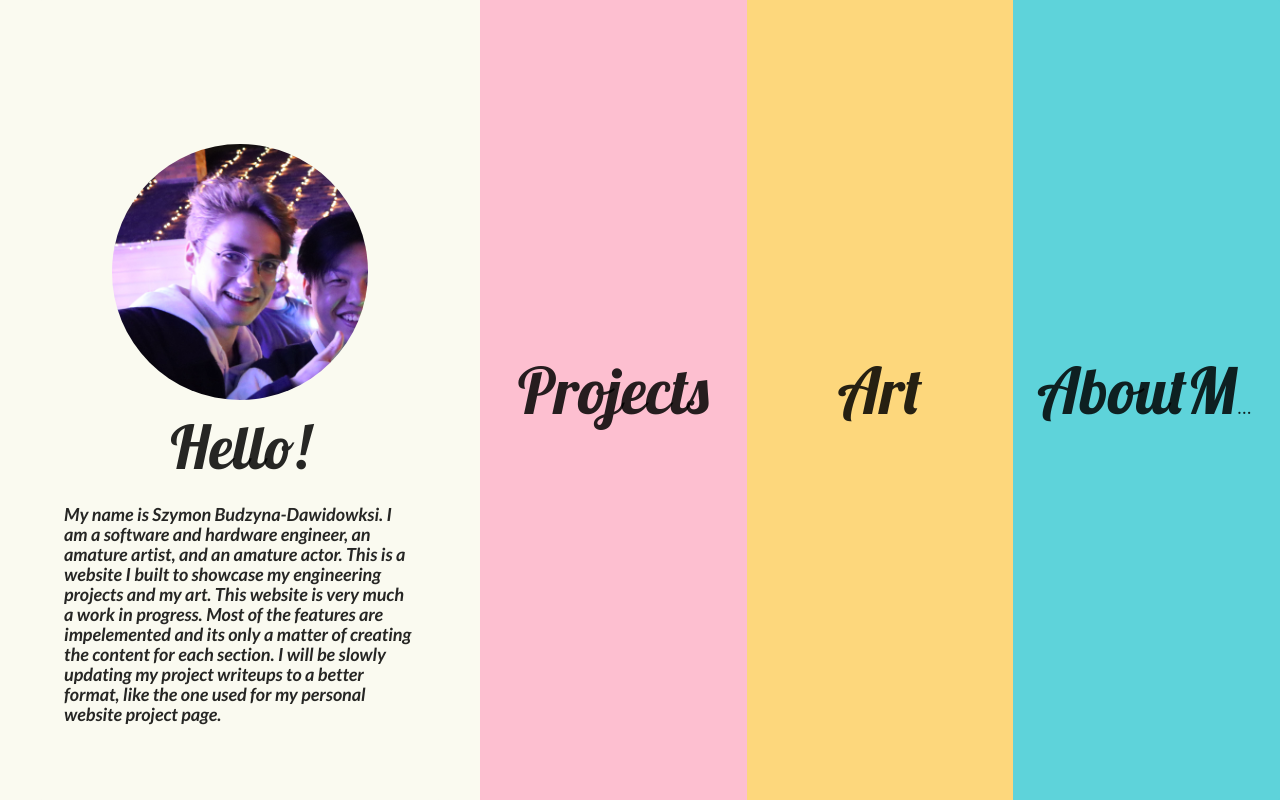
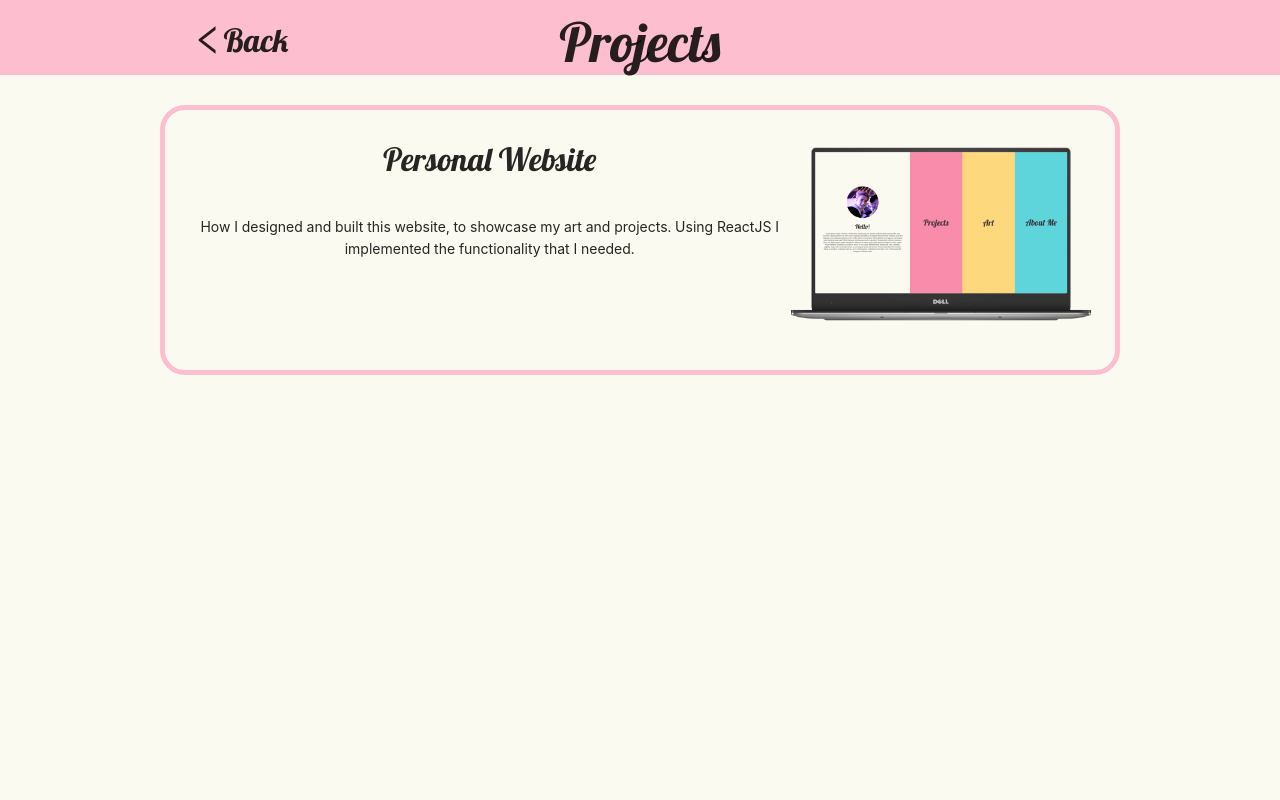
Before and after one commit to SzymonDawi/PersonalWebsite, a React (Create React App) app: page /#/Projects in a window 1280 px wide. Built offline with nearby package versions, Linux system fonts and the light colour scheme.

Commit message:
Rework projects page

```diff
--- a/src/App.css
+++ b/src/App.css
@@ -36,13 +36,13 @@
 
 .Title{
   font-family:'Lobster';
-  font-size: 64px;
+  font-size: 54px;
 
 }
 
 .SubHeading{
   font-family:'Lobster';
-  font-size: 36px;
+  font-size: 32px;
 }
 
 .SubHeading-Lato{
--- a/src/App.js
+++ b/src/App.js
@@ -1,7 +1,7 @@
 import './App.css';
 import React, { Component } from 'react';
 import {Col, Row, Card, Avatar} from 'antd';
-import {BrowserRouter as Router, Switch, Route, NavLink, Redirect} from 'react-router-dom';
+import {HashRouter as Router, Switch, Route, NavLink, Redirect} from 'react-router-dom';
 
 import Pillar from "./Components/Pillar";
 import Projects from "./Components/Projects";
@@ -35,20 +35,19 @@ class App extends Component{
       <div className="App ">
             <Router>
               <Switch>
-                <Route exact path="/Projects">
-
+                <Route exact path="/projects">
                   <Projects BackgroundColour={this.state.ColColour.col} AccentColour={this.state.ColColour.col1}></Projects>
                 </Route>
 
-                <Route path="/Art">
+                <Route path="/art">
                   <Art BackgroundColour={this.state.ColColour.col} AccentColour={this.state.ColColour.col2}></Art>
                 </Route>
 
-                <Route path="/AboutMe">
+                <Route path="/aboutme">
                   <AboutMe BackgroundColour={this.state.ColColour.col3}></AboutMe>
                 </Route>
 
-                <Route path="/Projects/PersonalWebsite">
+                <Route path="/projects/personalwebsite">
                     <PersonalSite BackgroundColour={this.state.ColColour.col} AccentColour={this.state.ColColour.col1}></PersonalSite>
                 </Route>
 
@@ -67,7 +66,7 @@ class App extends Component{
                       <Row style={{height: "100vh"}}>
                         <Col span={this.state.ColSize.col1} style={{backgroundColor: this.state.ColColour.col1}} >
                             <NavLink
-                                to="/Projects"
+                                to="/projects"
                                 activeClassName="selected">
                                 <Pillar
                                     ChangeSize={this.changeColSize}
@@ -82,7 +81,7 @@ class App extends Component{
 
                         <Col span={this.state.ColSize.col2} style={{backgroundColor: this.state.ColColour.col2}}>
                           <NavLink
-                              to="/Art"
+                              to="/art"
                               activeClassName="selected">
                               <Pillar
                                   ChangeSize={this.changeColSize}
@@ -95,7 +94,7 @@ class App extends Component{
 
                         <Col span={this.state.ColSize.col3} style={{backgroundColor: this.state.ColColour.col3}}>
                           <NavLink
-                              to="/AboutMe"
+                              to="/aboutme"
                               activeClassName="selected">
                               <Pillar
                                   ChangeSize={this.changeColSize}
--- a/src/Components/PersonalSite/PersonalSite.js
+++ b/src/Components/PersonalSite/PersonalSite.js
@@ -5,6 +5,7 @@ import { Table, Tag, Space } from 'antd';
 import {Link} from 'react-scroll'
 
 import GitRepo from '../GitRepo';
+import Title from '../Title/Title';
 
 class PersonalSite extends Component{
     constructor(props) {
@@ -22,25 +23,14 @@ class PersonalSite extends Component{
         }
       }
 
-    click = () =>{
-        window.location.href="#implementation";
-    }
-
     render(){
         return(
             <div>
                 <Row>
                     <Col span={24}>
-                        <Row style={{backgroundColor: this.props.AccentColour, paddingTop:"20px", height:"150px"} } >
-                            <Col span={5} offset={2}>
-                                <Button ghost type="text" size="large" href="/Projects" style={{marginTop:"35px"}}>
-                                    <p className="SubHeading"> <LeftOutlined />Back </p>
-                                </Button>
-                            </Col>
-                            <Col span={6} offset={2}><p className="Title"> Personal Website </p>  </Col>
-                        </Row>
+                        <Title colour={this.props.AccentColour} title="Projects" backUrl="/#/projects"/>
 
-                        <Row align="middle" justify="center" style={{paddingTop:"5%", paddingBottom:"5%", backgroundColor: this.props.BackgroundColour}}>
+                        <Row align="middle" justify="center" style={{backgroundColor: this.props.BackgroundColour}}>
 
                             <Col span={10} style={{paddingLeft:"50px"}}>
                                 <Row align="middle">
@@ -74,45 +64,15 @@ class PersonalSite extends Component{
                                     </Col>
                                 </Row>
                             </Col>
-                        </Row>
 
-                        <Row  justify="center" align="middle" style={{backgroundColor: this.props.AccentColour, paddingTop:"50px", paddingBottom:"50px"}}>
-                            <Col style={{width: "300px"}}>
-                                <Link to="design" spy={true} smooth={true}>
-                                    <Card
-                                        bordered={false}
-                                        style={{ width: "300px", height:"300px", cursor: "pointer"}}
-                                        cover={<img style={{objectFit:"cover"}} src={"/Img/projectImg/DesignWhiteMiddle.jpg"} />}
-                                    >
-                                        <Row justify="center" style={{marginTop:"-215px"}}>
-                                            <Col>
-                                                <p className="SubHeading-Lato">Site mockup</p>
-                                            </Col>
-                                        </Row>
-                                    </Card>
-                                </Link>
-                            </Col>
-                            <Col offset={3} style={{width: "300px"}} >
-                                <Link to="Implementation" spy={true} smooth={true}>
-                                    <Card
-                                        bordered={false}
-                                        style={{ width: "300px", height:"300px", cursor: "pointer"}}
-                                        cover={<img style={{objectFit:"cover"}} src={"/Img/ProjectImg/codeImplementationWhiteMiddle.jpg"} />}
-                                        onClick={this.click}
-                                    >
-                                        <Row justify="center" style={{marginTop:"-215px"}}>
-                                            <Col>
-                                                <p className="SubHeading-Lato" >Implementation</p>
-                                            </Col>
-                                        </Row>
-                                    </Card>
-                                </Link>
+                            <Col lg={{span: 8}} md={{span: 0}} xs={{span: 0}}>
+                                <img src="/Img/ProjectImg/website_on_laptop.png" style={{width: "600px", marginLeft:"50px"}}></img>
                             </Col>
                         </Row>
 
                         <Row id="design" justify="center" style={{backgroundColor:this.props.BackgroundColour}}>
                             <Col>
-                                <Row justify="center" style={{paddingTop: "25px"}} > <p className="SubHeading-Lato">Website mockup</p></Row>
+                                <Row justify="center"> <p className="SubHeading-Lato">Website mockup</p></Row>
                                 <Row justify="center" >
                                     <Col span={13}>
 
@@ -158,6 +118,7 @@ class PersonalSite extends Component{
 
                                 <Row justify="center" style={{height:"800px", paddingTop:"25px", paddingBottom:"25px"}}>
                                     <iframe
+                                        title='figma'
                                         style={{border: "0px", margingleft:"15px", marginRight:"-15px"}}
                                         width="90%"
                                         height="100%"
@@ -168,7 +129,7 @@ class PersonalSite extends Component{
                             </Col>
                         </Row>
 
-                        <Row id="Implementation" justify="center" style={{backgroundColor: this.props.AccentColour, paddingTop: "25px", paddingBottom:"50px"}} >
+                        <Row justify="center" style={{paddingTop: "25px", paddingBottom:"50px"}} >
                             <Col>
                                 <Row justify="center"> <p className="SubHeading-Lato">Implementation</p></Row>
                                 <Row >
--- a/src/Components/Projects/Projects.js
+++ b/src/Components/Projects/Projects.js
@@ -2,6 +2,8 @@ import React, { Component } from 'react';
 import { Card, Col, Row, Button, } from 'antd';
 import { LeftOutlined } from '@ant-design/icons';
 import { Redirect } from 'react-router-dom';
+
+import Title from '../Title/Title';
 
 class Projects extends Component{
     constructor(props) {
@@ -11,8 +13,9 @@ class Projects extends Component{
             ProjectList: [
                 {
                     Name: "Personal Website",
-                    Path: "/Projects/PersonalWebsite",
+                    Path: "/projects/personalwebsite",
                     Description: "How I designed and built this website, to showcase my art and projects. Using ReactJS I implemented the functionality that I needed.",
+                    ImgPath: "/Img/ProjectImg/website_on_laptop.png",
                     Redirect: false,
                     Id: "0",
                 },
@@ -34,37 +37,36 @@ class Projects extends Component{
                 <div>
                     <Row style={{height: "100vh"}} >
                         <Col span={24}>
-                            <Row style={{backgroundColor: this.props.AccentColour, paddingTop:"20px", height:"150px"} } >
-                                <Col span={5} offset={2}>
-                                    <Button ghost type="text" size="large" href="/" style={{marginTop:"35px"}}>
-                                        <p className="SubHeading"> <LeftOutlined />Back</p>
-                                    </Button>
-                                </Col>
-                                <Col span={6} offset={2}><p className="Title">Projects</p></Col>
-                            </Row>
+                            <Title colour={this.props.AccentColour} title="Projects" backUrl="/" />
 
                             <Row justify="center"  style={{backgroundColor: this.props.BackgroundColour, paddingBottom:"50px"}}>
-                                <Col  xxl={{span:12}} xl={{span:18}} lg={{span: 18}} md={{span: 12}} sm={{span: 8}} xs={{span: 8}} >
-                                    <Row justify="center">
+                                <Col xxl={{span:12}} xl={{span:18}} lg={{span: 18}} md={{span: 12}} sm={{span: 8}} xs={{span: 8}}>
+
                                     {this.state.ProjectList.map((Src) => (
-                                        <Col xxl={{span: 7, offset:1}} xl={{span: 8, offset:2}}
-                                            lg={{span: 8, offset:2}} md={{span: 12, offset:2}}
-                                            sm={{span: 24, offset:2}}  xs={{span: 24,  offset:2}}
-                                            style={{paddingTop:"50px"}}
-                                        >
-                                                <Card
-                                                    bordered={false}
-                                                    style={{backgroundColor: "#DCC3C6", width: "100%", height:"100%", cursor: "pointer"}}
-                                                    onClick={e => this.clickProject(Src.Id)}
-                                                >
+
+                                        <Row justify="center" style={{height: "300px", paddingTop:"30px"}}>
+                                            <Card
+                                                bordered={false}
+                                                style={{backgroundColor: this.props.BackgroundColour, width: "100%", height:"100%", cursor: "pointer" , borderRadius: "25px", border: "5px solid " + this.props.AccentColour}}
+                                                onClick={e => this.clickProject(Src.Id)}
+                                            >
+                                                <Row>
+                                                    <Col span={16}>
                                                     <p className="SubHeading"> {Src.Name}</p>
                                                     <p>
                                                         {Src.Description}
                                                     </p>
-                                                </Card>
-                                        </Col>
+
+                                                    </Col>
+
+                                                    <Col lg={{span: 8}} md={{span: 0}} xs={{span: 0}}>
+                                                        <img src={Src.ImgPath} style={{width: "300px", marginTop:"-50px"}}></img>
+                                                    </Col>
+                                                </Row>
+                                            </Card>
+                                        </Row>
                                     ))}
-                                    </Row>
+
                                 </Col>
                             </Row>
                         </Col>
--- /dev/null
+++ b/src/Components/Title/Title.js
@@ -0,0 +1,25 @@
+import React, { Component } from 'react';
+import { Col, Row, Button, } from 'antd';
+import { LeftOutlined } from '@ant-design/icons';
+
+class Title extends Component{
+    constructor(props) {
+        super(props);
+
+      }
+
+    render(){
+        return(
+            <Row style={{backgroundColor: this.props.colour, height:"75px"} }>
+                <Col span={5} offset={2}>
+                    <Button ghost type="text" size="large" href={this.props.backUrl} style={{marginTop:"20px"}}>
+                        <p className="SubHeading"> <LeftOutlined />Back</p>
+                    </Button>
+                </Col>
+                <Col span={6} offset={2}><p className="Title">{this.props.title}</p></Col>
+            </Row>
+        );
+    }
+}
+
+export default Title;
```
Also changed, not shown: src/Components/Art/Art.js (+3 -8 lines), public/Img/ProjectImg/website_on_laptop.png (added), src/Components/Title/index.js (added), 1 other file (tests, documents, lock files or other folders).
